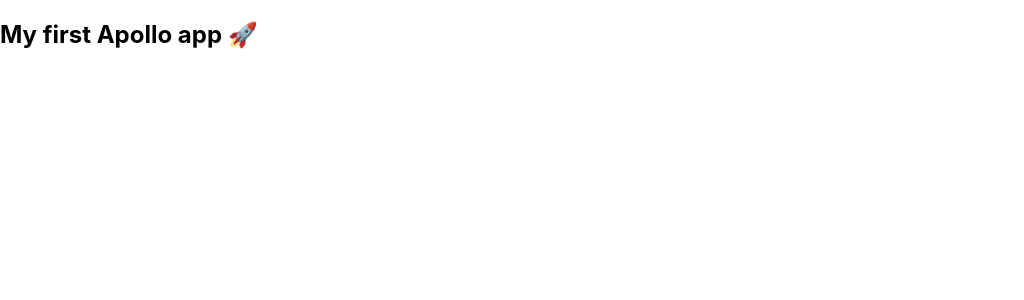
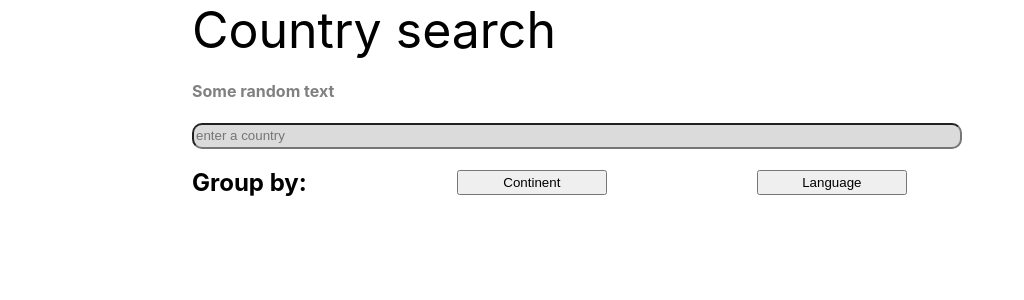
Before and after one commit to JustBecerra/KimcheChallenge, a React (Create React App) app in the folder dev-challenge-template-master/kimchechallenge/: page / in a window 1280 px wide. Shown: the top 300 px of the page, without its empty margins (0-1024 px from the left). Built offline with nearby package versions, Linux system fonts and the light colour scheme.

Commit message:
basic layout done

```diff
--- a/dev-challenge-template-master/kimchechallenge/src/App.css
+++ b/dev-challenge-template-master/kimchechallenge/src/App.css
@@ -1,38 +1,16 @@
-.App {
-  text-align: center;
+.header{
+  font-weight:200px;
+  font-size:50px;
 }
 
-.App-logo {
-  height: 40vmin;
-  pointer-events: none;
+.content{
+  /* display:flex;
+  align-items:center; */
+  margin-left: 15%;
+  flex-direction:column;
 }
 
-@media (prefers-reduced-motion: no-preference) {
-  .App-logo {
-    animation: App-logo-spin infinite 20s linear;
-  }
+.randomtxt{
+  color:gray;
+  /* margin-right: 180px; */
 }
-
-.App-header {
-  background-color: #282c34;
-  min-height: 100vh;
-  display: flex;
-  flex-direction: column;
-  align-items: center;
-  justify-content: center;
-  font-size: calc(10px + 2vmin);
-  color: white;
-}
-
-.App-link {
-  color: #61dafb;
-}
-
-@keyframes App-logo-spin {
-  from {
-    transform: rotate(0deg);
-  }
-  to {
-    transform: rotate(360deg);
-  }
-}
--- a/dev-challenge-template-master/kimchechallenge/src/App.js
+++ b/dev-challenge-template-master/kimchechallenge/src/App.js
@@ -2,6 +2,8 @@
 import "./App.css";
 import ApolloClient from "apollo-boost";
 import { ApolloProvider } from "@apollo/react-hooks";
+import SearchBar from "./components/SearchBar.jsx";
+import GroupButton from "./components/GroupButton.jsx";
 
 const client = new ApolloClient({
   uri: "https://48p1r2roz4.sse.codesandbox.io",
@@ -9,13 +11,13 @@
 
 const App = () => (
   <ApolloProvider client={client}>
-    <div>
-      <h2>
-        My first Apollo app{" "}
-        <span role="img" aria-label="Rocket">
-          🚀
-        </span>
-      </h2>
+    <div className="content">
+      <header className="header">
+        Country search
+      </header>
+      <h4 className="randomtxt">Some random text</h4>
+      <SearchBar />
+      <GroupButton />
     </div>
   </ApolloProvider>
 );
--- /dev/null
+++ b/dev-challenge-template-master/kimchechallenge/src/components/GroupButton.css
@@ -0,0 +1,16 @@
+.groups{
+    display:flex;
+    align-items: center;
+}
+
+.buttons{
+    width:150px;
+    height:25px;
+    margin-left:150px;
+    cursor:pointer;
+}
+
+.buttons::selection{
+    background-color: rgb(38, 38, 253);
+    color:white;
+}
--- /dev/null
+++ b/dev-challenge-template-master/kimchechallenge/src/components/GroupButton.jsx
@@ -0,0 +1,16 @@
+import React from "react"
+import './GroupButton.css'
+
+export default function GroupButton(){
+    return(
+        <div className="groups">
+            <h2>Group by:</h2>
+            <button type='button' className="buttons">
+                Continent
+            </button>
+            <button type='button' className="buttons">
+                Language
+            </button>
+        </div>
+    )
+}
--- /dev/null
+++ b/dev-challenge-template-master/kimchechallenge/src/components/SearchBar.css
@@ -0,0 +1,7 @@
+.searchbar{
+    /* margin-right:145px; */
+    width:70%;
+    height:20px;
+    border-radius: 10px;
+    background-color: rgb(219, 219, 219);
+}
--- /dev/null
+++ b/dev-challenge-template-master/kimchechallenge/src/components/SearchBar.jsx
@@ -0,0 +1,10 @@
+import React from "react"
+import './SearchBar.css'
+
+export default function SearchBar(){
+    return(
+        <div>
+            <input className="searchbar" type='text' placeholder="enter a country"/>
+        </div>
+    )
+}
```
